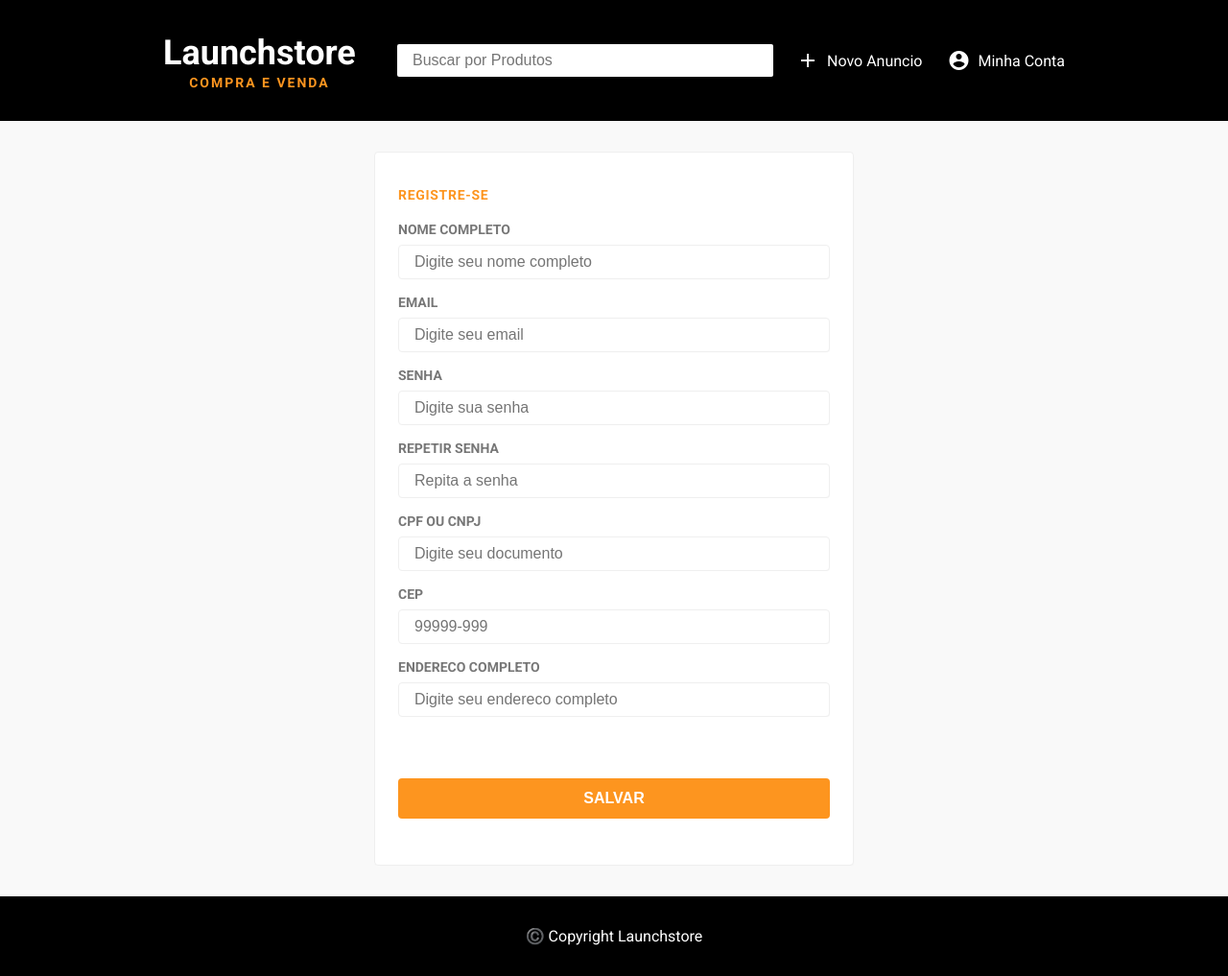
After one commit to Azaph0x/launch-rocketseat, a Node server app: page /users/register in a window 1280 px wide. The commit adds this page. Shown: the whole page at 96% size. Run offline with Node 20, Linux system fonts and the light colour scheme.

Commit message:
create regex, UserController and Register Page

```diff
--- a/fase4/launchstore/Untitled.sql
+++ b/fase4/launchstore/Untitled.sql
@@ -32,7 +32,7 @@ CREATE TABLE "users" (
   "name" text NOT NULL,
   "email" text UNIQUE NOT NULL,
   "password" text NOT NULL,
-  "cpf_cnpj" int UNIQUE NOT NULL,
+  "cpf_cnpj" text UNIQUE NOT NULL,
   "cep" text,
   "address" text,
   "created_at" timestamp DEFAULT 'now()',
--- a/fase4/launchstore/public/scripts.js
+++ b/fase4/launchstore/public/scripts.js
@@ -11,6 +11,41 @@ const Mask = {
             style: 'currency',
             currency: 'BRL'
         }).format(value/100)
+    },
+    cpf_cnpj(value) {
+        value = value.replace(/\D/g,"")
+        if(value.length > 14) {
+            value = value.slice(0, -1)
+        }
+
+        //check if cpnj
+        if(value.length > 11) {
+            //"11.222333444455"
+            value = value.replace(/(\d{2})(\d)/, "$1.$2")
+             //11.222.333444455
+            value = value.replace(/(\d{3})(\d)/, "$1.$2")
+            //11.222.333/444455
+            value = value.replace(/(\d{3})(\d)/, "$1/$2")
+            // 11.222.333/4444-55
+            value = value.replace(/(\d{4})(\d)/, "$1-$2")
+
+        } else {
+            value = value.replace(/(\d{3})(\d)/, "$1.$2")
+            value = value.replace(/(\d{3})(\d)/, "$1.$2")
+            value = value.replace(/(\d{3})(\d)/, "$1-$2")
+            //cpf
+        }
+
+        return value
+    },
+    cep(value) {
+        value = value.replace(/\D/g,"")
+
+        if(value.length > 8) {
+            value = value.slice(0, -1)
+        }
+        value = value.replace(/(\d{5})(\d)/, "$1-$2")
+        return value
     }
 }
 
@@ -150,3 +185,57 @@ const lightBox = {
         lightBox.button.style.top = '-80px'
     }
 }
+
+const Validate = {
+    apply(input, func) {
+        Validate.clearError(input)
+        let results = Validate[func](input.value)
+        input.value = results.value
+        if(results.error) Validate.display(input, results.error)
+    },
+    display(input, error) {
+        const div = document.createElement('div')
+        div.classList.add('error')
+        div.innerHTML = error
+        input.parentNode.appendChild(div)
+        input.focus()
+    },
+    clearError(input) {
+        const errorDiv = input.parentNode.querySelector('.error')
+        if(errorDiv) errorDiv.remove()
+    },
+    isEmail(value) {
+        let error = null
+        const mailFormat = /^\w+([\.-]?\w+)*@\w+([\.-]?\w+)*(\.\w{2,3})+$/
+        if(!value.match(mailFormat)) {
+            error = "Email invalido"
+        }
+        return {
+            error, value
+        }
+    },
+    isCpfCnpj(value) {
+        let error = null
+        const cleanValue = value.replace(/\D/g, "")
+        if(cleanValue.length > 11 && cleanValue.length !== 14) {
+            error = "CNPJ incorreto"
+        } else if(cleanValue.length < 12 && cleanValue.length !== 11) {
+            error = "CPF incorreto"
+        }
+        return {
+            error,
+            value
+        }
+    },
+    isCep(value) {
+        let error = null
+        const cleanValue = value.replace(/\D/g, "")
+        if(cleanValue.length !== 8) {
+            error = "CEP invalido"
+        }
+        return {
+            error,
+            value
+        }
+    }
+}
--- a/fase4/launchstore/public/styles.css
+++ b/fase4/launchstore/public/styles/index.css
@@ -1,4 +1,3 @@
-@import url('https://fonts.googleapis.com/css2?family=Roboto:wght@400;700&display=swap');
 /* GLOBAL */
 
 :root {
@@ -197,6 +196,7 @@ form .item > div:nth-child(1) {
     margin-bottom: 8px;
 }
 
+form .item .input input,
 form .item input[type="text"],
 form .item input[type="number"],
 form .item textarea,
@@ -594,3 +594,16 @@ form .item #photos-preview img {
     color: black;
     font-weight: bold;
 }
+
+/* USER REGISTER */
+.user-register.container.form {
+    max-width: 500px;
+}
+
+/* VALIDATE ERRORS */
+.input .error {
+    background-color: #e74c3c;
+    padding: 4px;
+    border-radius: 4px;
+    color: white;
+}
--- /dev/null
+++ b/fase4/launchstore/public/styles/messages.css
@@ -0,0 +1,24 @@
+ @keyframes hidemessage {
+   to {
+      top: -50px;
+      opacity: 0;
+   }
+ }
+
+ .messages {
+    display: flex;
+    justify-content: center;
+    padding: 12px;
+    position: absolute;
+    width: 100%;
+    color: white;
+    top: 0;
+
+    opacity: 1;
+
+    animation: hidemessage 400ms 5s ease-out forwards;
+ }
+
+ .messages.error {
+    background-color: #e74c3c;
+ }
--- /dev/null
+++ b/fase4/launchstore/src/app/controllers/UserController.js
@@ -0,0 +1,11 @@
+const User = require('../models/User')
+
+module.exports = {
+    registerForm(req, res) {
+        return res.render('user/register')
+    },
+    async post(req, res) {
+
+        return res.send('Passed')
+    }
+}
--- /dev/null
+++ b/fase4/launchstore/src/app/validators/user.js
@@ -0,0 +1,35 @@
+const User = require('../models/User')
+
+async function post(req, res, next) {
+    const keys = Object.keys(req.body);
+
+    for(key of keys) {
+        if(req.body[key] == "") return res.render('user/register', {
+            error: 'Por favor, preencha todos os campos.', user: req.body
+        })
+    }
+
+    // check if user exists [email, cpf_cnpj]
+    let { email, cpf_cnpj, password, passwordRepeat } = req.body
+    cpf_cnpj = cpf_cnpj.replace(/\D/g, "")
+
+    const user = await User.findOne({
+        where: { email},
+        or: { cpf_cnpj}
+    })
+
+    if(user) return res.render('user/register', {
+        error: 'Usuario ja cadastrado', user: req.body
+    })
+
+    // check password match
+    if(password != passwordRepeat) return res.render('user/register', {
+        error: 'As senhas nao sao iguais', user: req.body
+    })
+
+    next()
+}
+
+module.exports = {
+    post
+}
--- a/fase4/launchstore/src/app/views/layout.njk
+++ b/fase4/launchstore/src/app/views/layout.njk
@@ -4,11 +4,11 @@
         {% block head%}
             <title>LaunchStore</title>
         {% endblock %}
-        <link href="https://fonts.googleapis.com/icon?family=Material+Icons" rel="stylesheet">
-        <link rel="stylesheet" href="/styles.css">
-    </head>
+        {% include 'parts/styles.njk' %}
+      </head>
 
     <body>
+        {% include 'parts/messages.njk' %}
         {% include "parts/header.njk" %}
 
         {% block content %}{% endblock %}
--- /dev/null
+++ b/fase4/launchstore/src/app/views/parts/messages.njk
@@ -0,0 +1,3 @@
+{% if error %}
+<div class="messages error">{{error}}</div>
+{% endif %}
--- /dev/null
+++ b/fase4/launchstore/src/app/views/parts/styles.njk
@@ -0,0 +1,4 @@
+<link href="https://fonts.googleapis.com/icon?family=Material+Icons" rel="stylesheet">
+<link rel="stylesheet" href="/styles/index.css">
+<link rel="stylesheet" href="/styles/messages.css">
+<link rel="stylesheet" href="https://fonts.googleapis.com/css2?family=Roboto:wght@400;700&display=swap">
--- /dev/null
+++ b/fase4/launchstore/src/app/views/user/fields.njk
@@ -0,0 +1,93 @@
+
+
+<div class="item">
+    <div>Nome completo</div>
+    <div class="input">
+        <input
+        type="text"
+        name="name"
+        placeholder="Digite seu nome completo"
+        value="{{ user.name }}"
+        required
+        >
+    </div>
+</div>
+
+
+<div class="item">
+    <div>Email</div>
+    <div class="input">
+        <input
+        type="email"
+        name="email"
+        placeholder="Digite seu email"
+        value="{{ user.email }}"
+        onblur="Validate.apply(this, 'isEmail')"
+        >
+    </div>
+</div>
+
+<div class="item">
+    <div>Senha</div>
+    <div class="input">
+        <input
+        type="password"
+        name="password"
+        placeholder="Digite sua senha"
+        required
+        >
+    </div>
+</div>
+
+{% if not user.id %}
+<div class="item">
+    <div>Repetir Senha</div>
+    <div class="input">
+        <input
+        type="password"
+        name="passwordRepeat"
+        placeholder="Repita a senha"
+        >
+    </div>
+</div>
+{% endif %}
+
+<div class="item">
+    <div>CPF ou CNPJ</div>
+    <div class="input">
+        <input
+        type="text"
+        name="cpf_cnpj"
+        placeholder="Digite seu documento"
+        value="{{ user.cpf_cnpj }}"
+        onkeydown="Mask.apply(this, 'cpf_cnpj')"
+        onblur="Validate.apply(this, 'isCpfCnpj')"
+        >
+    </div>
+</div>
+
+<div class="item">
+    <div>CEP</div>
+    <div class="input">
+        <input
+        type="text"
+        name="cep"
+        placeholder="99999-999"
+        value="{{ user.cep }}"
+        onkeydown="Mask.apply(this, 'cep')"
+        onblur="Validate.apply(this, 'isCep')"
+        >
+    </div>
+</div>
+
+<div class="item">
+    <div>Endereco Completo</div>
+    <div class="input">
+        <input
+        type="text"
+        name="address"
+        placeholder="Digite seu endereco completo"
+        value="{{ user.address }}"
+        >
+    </div>
+</div>
--- /dev/null
+++ b/fase4/launchstore/src/app/views/user/register.njk
@@ -0,0 +1,20 @@
+{% extends "layout.njk" %}
+
+{% block content %}
+
+<section class="user-register container form">
+    <form method="POST" action="/users/register">
+        <div class="header">
+            <h3>Registre-se</h3>
+        </div>
+
+        <div class="fields">
+            {% include 'user/fields.njk' %}
+        </div>
+
+        <button type="submit" class="button">Salvar</button>
+    </form>
+</section>
+
+
+{% endblock content %}
```
Also changed, not shown: fase4/launchstore/src/app/models/User.js (added, +19 -0 lines), fase4/launchstore/src/routes.js (deleted, +0 -29 lines), fase4/launchstore/src/routes/index.js (added, +25 -0 lines), fase4/launchstore/src/routes/products.router.js (added, +23 -0 lines), fase4/launchstore/src/routes/users.router.js (added, +28 -0 lines), fase4/launchstore/src/app/controllers/SessionController.js (added).
